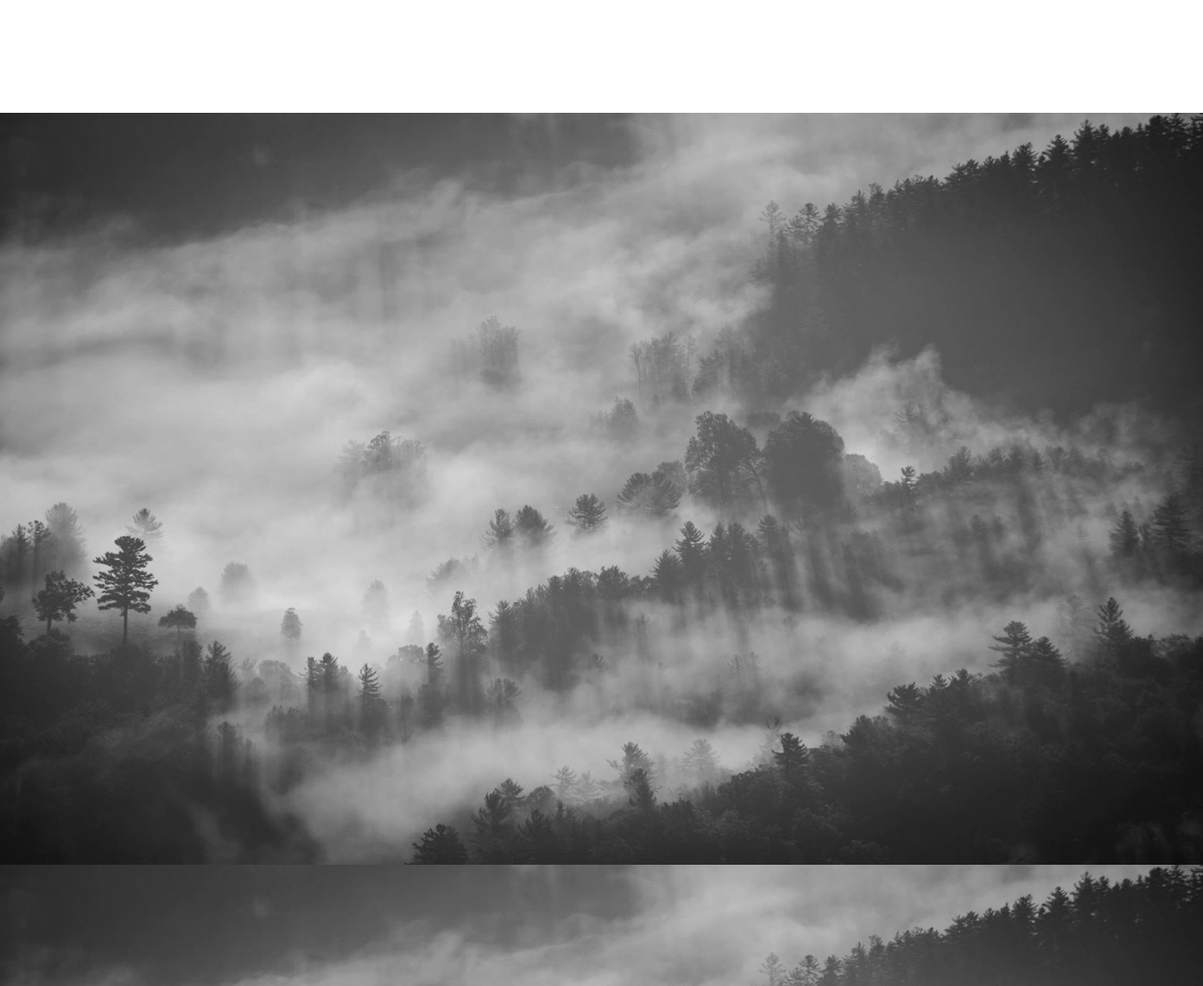
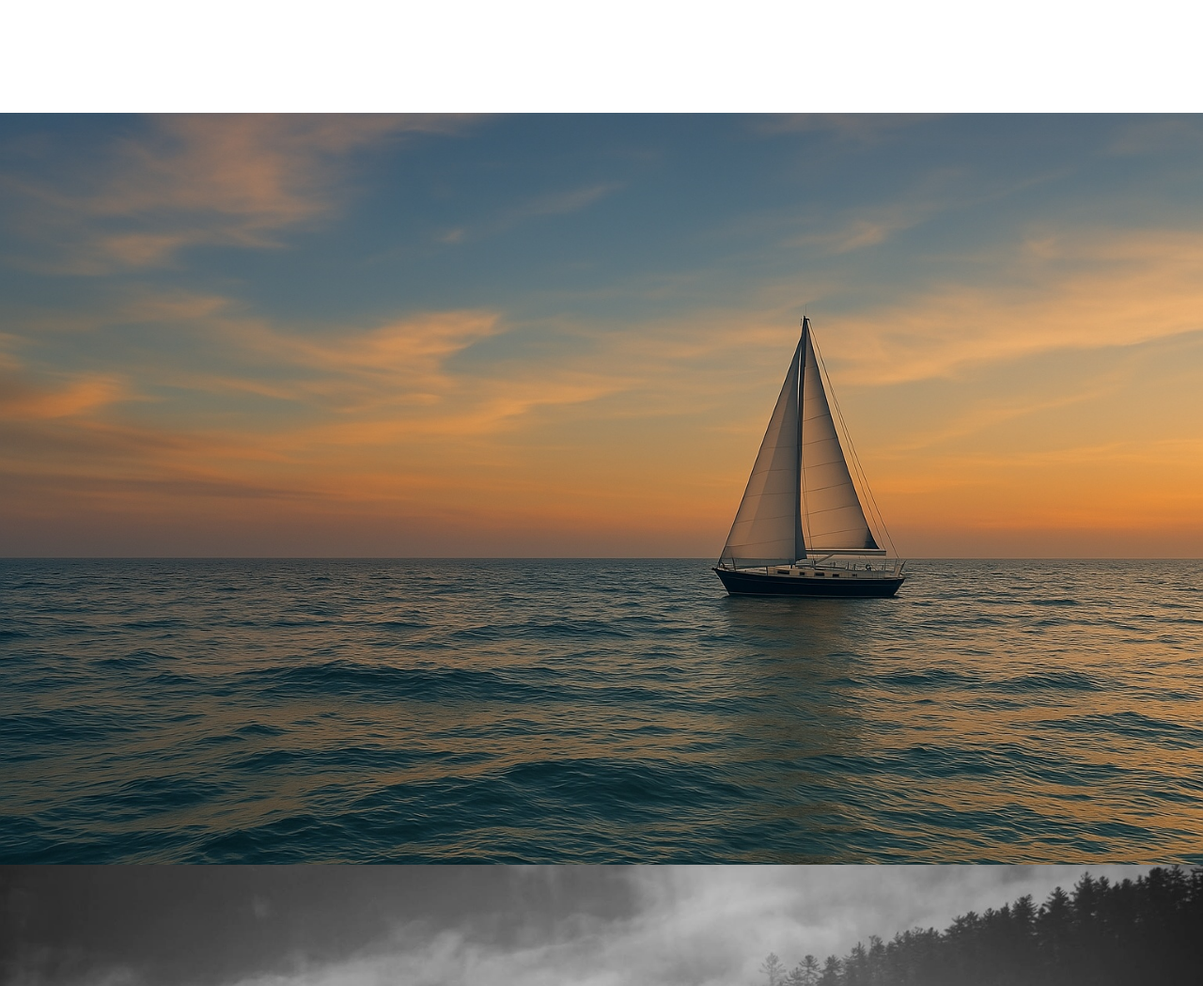
Before and after one commit to masternnind/arch-studio, a plain HTML site: page index.html in a window 1280 px wide. Shown: the part 680-1729 px from the top of the page at 94% size. Drawn offline with nearby package versions, Linux system fonts and the light colour scheme.

Commit message:
Update index.html

```diff
--- a/index.html
+++ b/index.html
@@ -21,7 +21,7 @@
 
     <!-- 프로젝트 이미지 패널들 -->
     <section id="page2" class="panel">
-      <img src="assets/img/project2.jpg" alt="Project 1">
+      <img src="assets/img/project1.jpg" alt="Project 1">
     </section>
     <section id="page3" class="panel">
       <img src="assets/img/project2.jpg" alt="Project 2">
```
